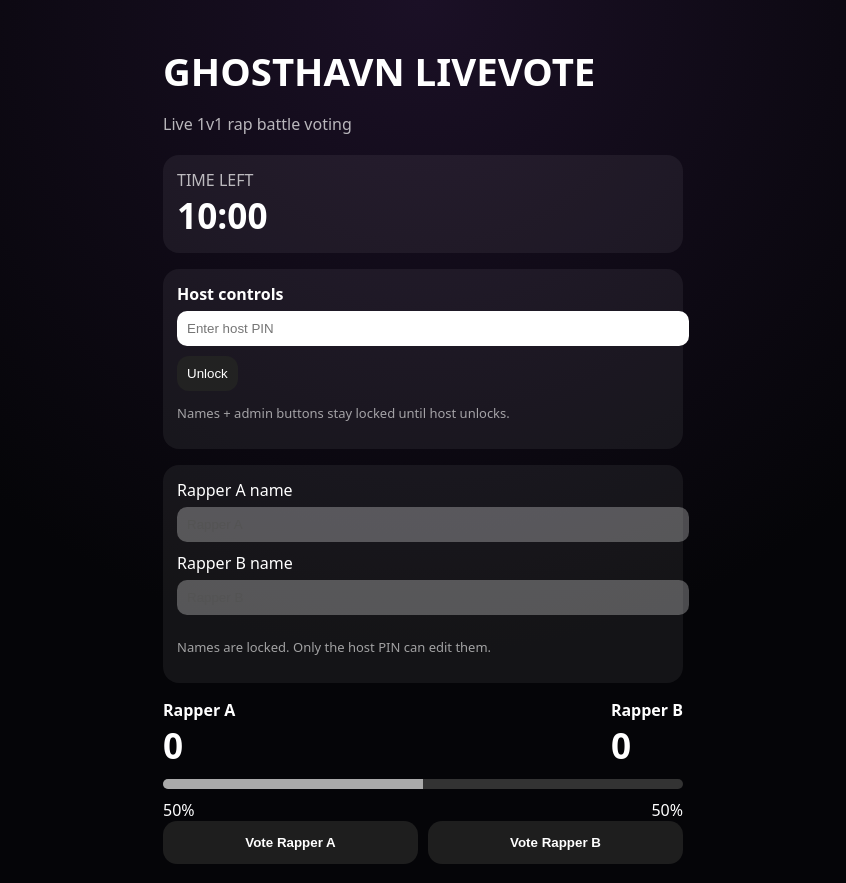
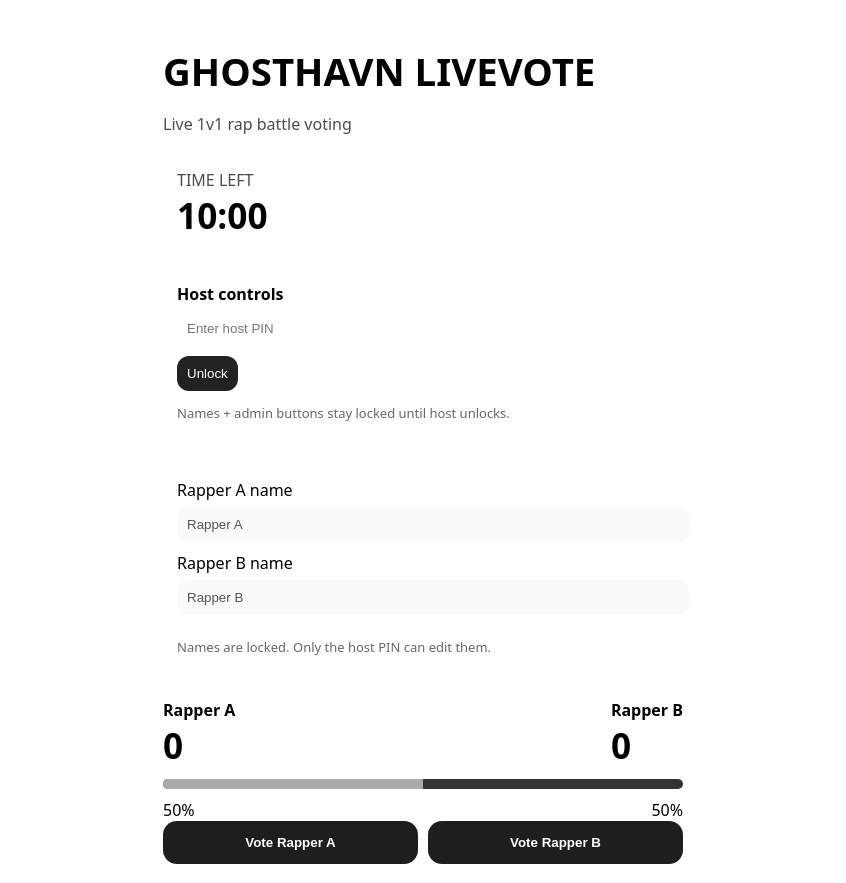
Before and after one commit to gkdixon5/ghosthavn-livevote, a Next.js app: page / in a window 1280 px wide. Shown: the whole page, without its empty margins (217-1063 px from the left). Built offline with nearby package versions, Linux system fonts and the light colour scheme.

Commit message:
Update layout.tsx

```diff
--- a/app/layout.tsx
+++ b/app/layout.tsx
@@ -1,6 +1,6 @@
 export const metadata = {
   title: "GHOSTHAVN LIVEVOTE",
-  description: "Live 1v1 rap battle voting",
+  description: "Live 1v1 rap battle voting powered by Ghosthavn",
 };
 
 export default function RootLayout({
@@ -10,16 +10,7 @@ export default function RootLayout({
 }) {
   return (
     <html lang="en">
-      <body
-        style={{
-          margin: 0,
-          minHeight: "100vh",
-          background:
-            "radial-gradient(circle at top, #1b1026 0%, #050508 60%)",
-          color: "#fff",
-          fontFamily: "system-ui, -apple-system, BlinkMacSystemFont",
-        }}
-      >
+      <body style={{ margin: 0, fontFamily: "system-ui, -apple-system, Segoe UI, Roboto, Arial" }}>
         {children}
       </body>
     </html>
```
